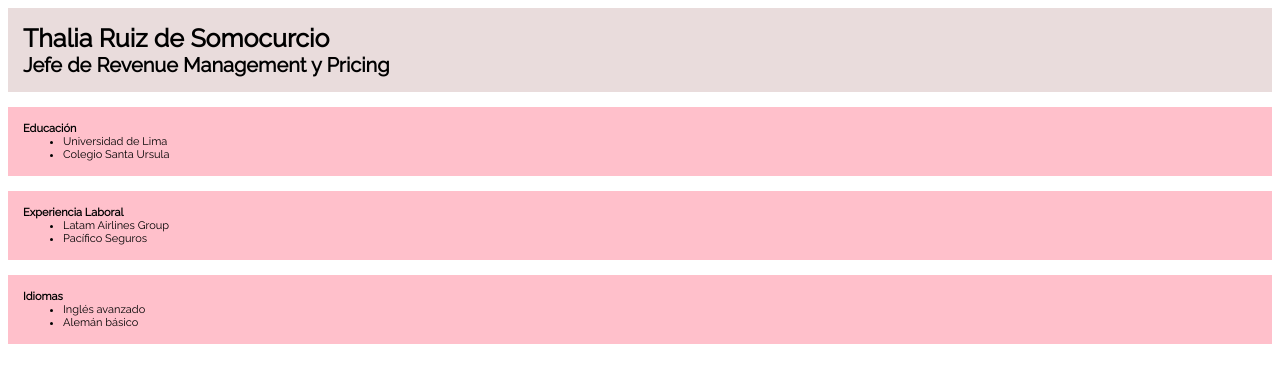
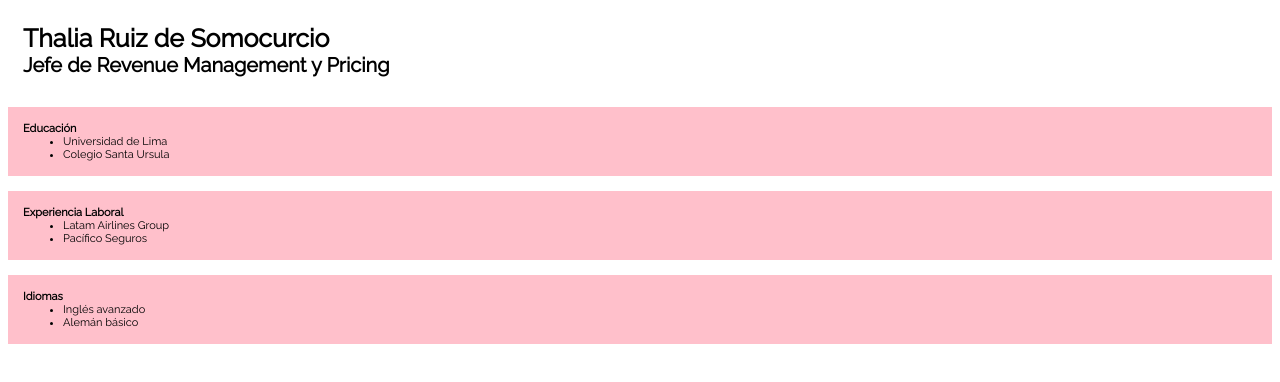
Before and after one commit to Thaliards/cv2020, a plain HTML site: page CV.html in a window 1280 px wide. Drawn offline with Linux system fonts and the light colour scheme.

Commit message:
Primer Commit

```diff
--- a/CV.html
+++ b/CV.html
@@ -33,7 +33,6 @@ article {
 }
 
 header {
-    background-color: rgb(233, 220, 220);
     margin-bottom: 15px;
     padding: 15px;
 }
```
